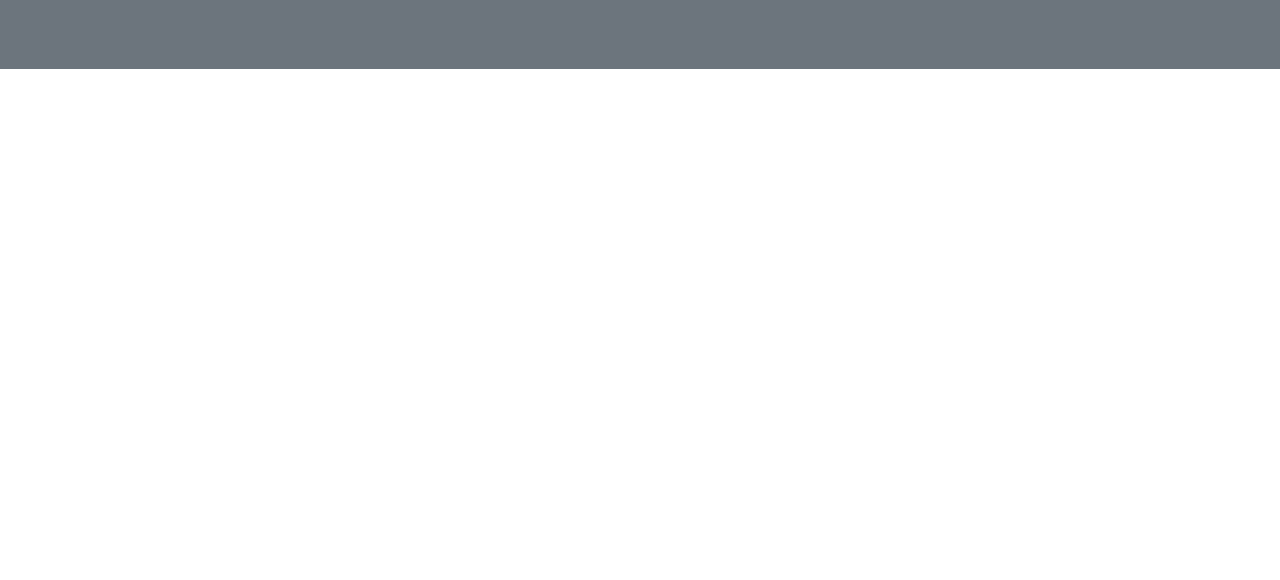
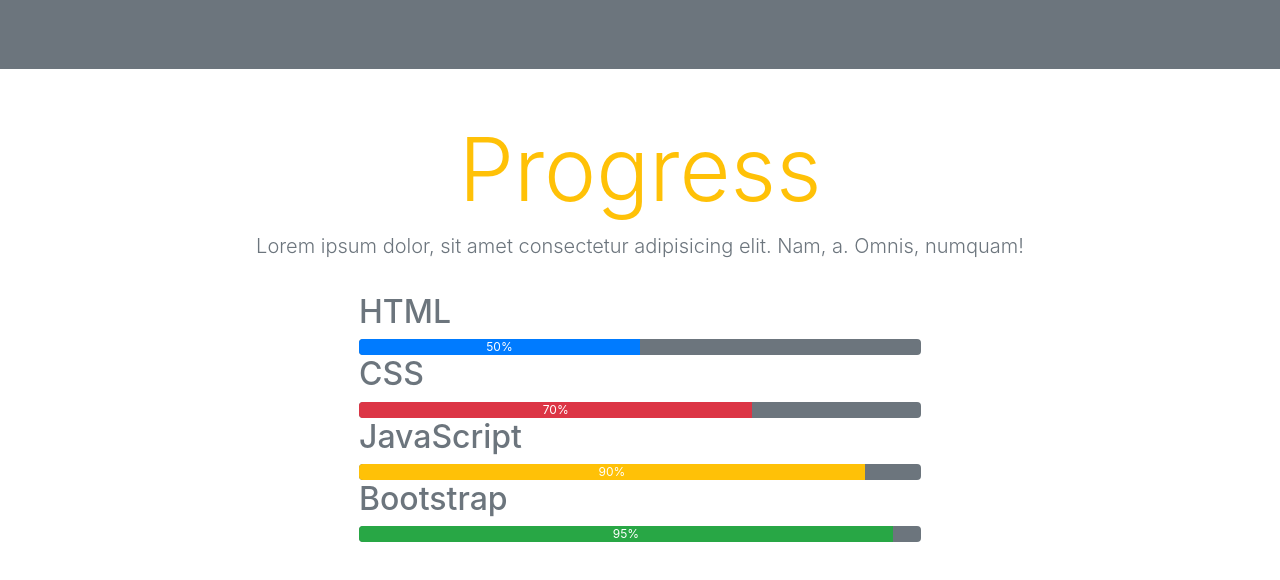
Before and after one commit to Ahmad-Almosallam/Pure-Bootstrap-Website, a plain HTML site: page index.html in a window 1280 px wide. Shown: the part 2750-3330 px from the top of the page. Before the commit the page ends 2819 px from the top, so only its background shows below. Drawn offline with nearby package versions, Linux system fonts and the light colour scheme; files whose address does not match are found by name.

Commit message:
done progress, start contact

```diff
--- a/index.html
+++ b/index.html
@@ -243,8 +243,52 @@
         </div>
     </section>
     <!-- end of  Team section -->
+    <!-- Progress -->
+
+    <section class="p-5">
+        <div class="container-fluid">
+
+            <!-- title -->
+            <div class="row">
+                <div class="col text-center mb-3">
+                    <h1 class="text-warning display-2">Progress</h1>
+                    <p class="lead text-secondary">Lorem ipsum dolor, sit amet consectetur adipisicing elit. Nam, a.
+                        Omnis, numquam!</p>
+                </div>
+            </div>
+            <!-- end of title -->
+            <div class="row justify-content-center">
+                <div class="text-secondary col-lg-6 col-sm-12">
+                    <h2 for="" class="">HTML</h2>
+                    <div class="progress bg-secondary">
+                        <div class="progress-bar bg-primary" role="progressbar" style="width: 50%" aria-valuenow="50"
+                            aria-valuemin="" aria-valuemax="100">50%</div>
+                    </div>
+                    <h2 for="">CSS</h2>
+                    <div class="progress bg-secondary">
+                        <div class="progress-bar bg-danger" role="progressbar" style="width: 70%" aria-valuenow="70"
+                            aria-valuemin="0" aria-valuemax="100">70%</div>
+                    </div>
+                    <h2 for="">JavaScript</h2>
+                    <div class="progress bg-secondary">
+                        <div class="progress-bar bg-warning" role="progressbar" style="width: 90%" aria-valuenow="90"
+                            aria-valuemin="0" aria-valuemax="100">90%</div>
+                    </div>
+                    <h2 for="">Bootstrap</h2>
+                    <div class="progress bg-secondary">
+                        <div class="progress-bar bg-success" role="progressbar" style="width: 95%" aria-valuenow="95"
+                            aria-valuemin="0" aria-valuemax="100">95%</div>
+                    </div>
+                </div>
+            </div>
+        </div>
 
 
+
+    </section>
+
+
+    <!-- end of Progress -->
     <!-- Jquery and popper and bootstrap js -->
     <script src="https://code.jquery.com/jquery-3.5.1.slim.min.js"></script>
     <script src="https://unpkg.com/@popperjs/core@2/dist/umd/popper.js"></script>
```
